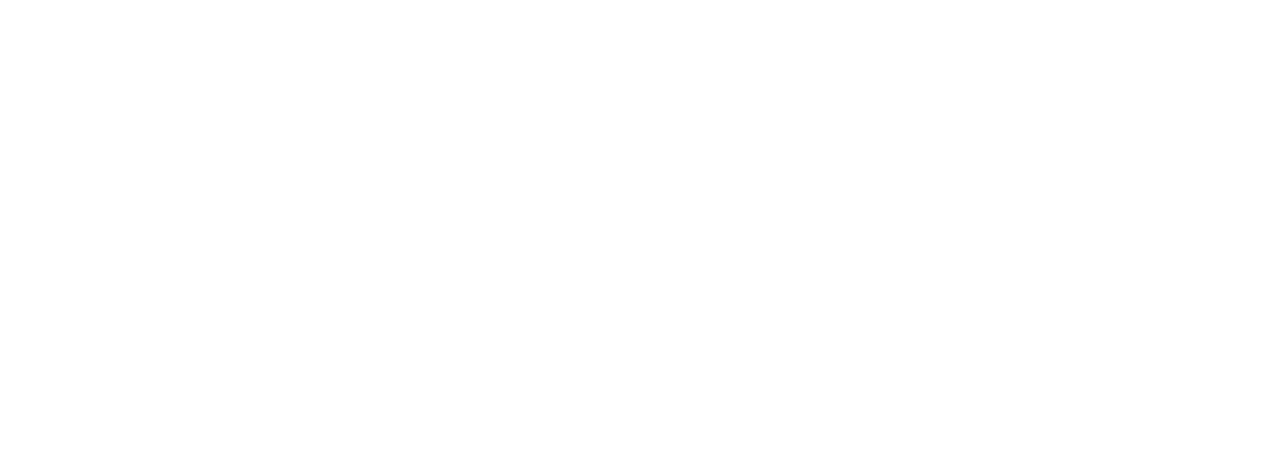
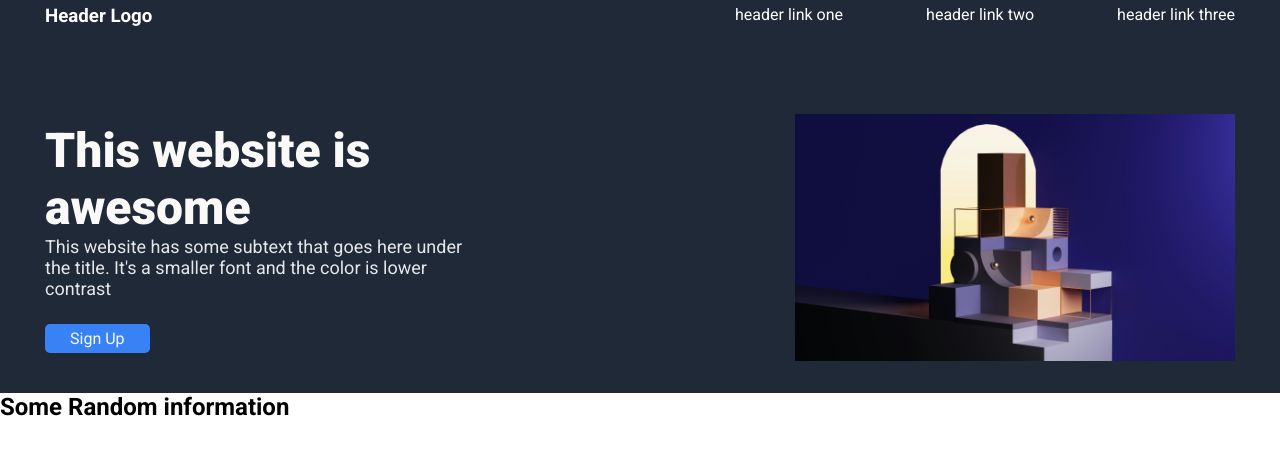
Before and after one commit to 2bTwist/Flexbox, a plain HTML site: page Landing Page/index.html in a window 1280 px wide. Drawn offline with Linux system fonts and the light colour scheme.

Commit message:
Created Header

```diff
--- a/Landing Page/index.html
+++ b/Landing Page/index.html
@@ -3,9 +3,57 @@
 <head>
     <meta charset="UTF-8">
     <meta name="viewport" content="width=device-width, initial-scale=1.0">
-    <title>Document</title>
+    <link rel="stylesheet" href="style.css">
+
+    <!-- Fonts -->
+    <link rel="preconnect" href="https://fonts.googleapis.com">
+    <link rel="preconnect" href="https://fonts.gstatic.com" crossorigin>
+    <link href="https://fonts.googleapis.com/css2?family=Poppins:ital,wght@0,100;0,200;0,300;0,400;0,500;0,600;0,700;0,800;0,900;1,100;1,200;1,300;1,400;1,500;1,600;1,700;1,800;1,900&family=Roboto:ital,wght@0,100;0,300;0,400;0,500;0,700;0,900;1,100;1,300;1,400;1,500;1,700;1,900&display=swap" rel="stylesheet">
+
+    <title>Landing Page</title>
 </head>
 <body>
+    <div class="main-wrapper">
+        <div class="header-wrapper">
+            <div class="header-container">
+                <div class="header-navbar">
+                    <div class="header-logo"><h3>Header Logo</h3></div>
+                    <div class="links">
+                        <div class="link-one">header link one</div>
+                        <div class="link-two">header link two</div>
+                        <div class="link-three">header link three</div>
+                    </div>
+                </div>
+                <div class="header-content">
+                    <div class="header-text">
+                        <h1>This website is awesome</h1>
+                        <p>This website has some subtext that goes here under the title.
+                            It's a smaller font and the color is lower contrast
+                        </p>
+                        <div class="button"><button>Sign Up</button></div>
+                    </div>
 
+                    <div class="header-image">
+                        <img src="creatvise-C1haLd6eH5c-unsplash.jpg" alt="3D abstract cube image">
+                    </div>
+
+                </div>
+            </div>
+        </div>
+
+        <div class="body-wrapper">
+            <div class="body-container">
+                <div class="body-text">
+                    <h2>Some Random information</h2>
+                </div>
+                <div class="illustration">
+                    <div class="image-text-wrapper">
+
+                    </div>
+                </div>
+            </div>
+        </div>
+
+    </div>
 </body>
 </html>
--- a/Landing Page/style.css
+++ b/Landing Page/style.css
@@ -0,0 +1,90 @@
+* {
+    margin: 0;
+    padding: 0;
+    box-sizing: border-box;
+    font-family: "Roboto", sans-serif;
+    box-sizing: border-box;
+}
+
+/* .main-wrapper {
+
+} */
+
+.header-wrapper {
+    display: flex;
+    justify-content: center;
+    background-color: #1f2937;
+    color: white;
+}
+
+.header-container {
+    width: 1200px;
+    /* flex-direction: column; */
+}
+
+.header-navbar {
+    display: flex;
+    width: 1200px;
+    justify-content: space-between;
+    padding: 5px;
+}
+
+.links {
+    width: 500px;
+    display: flex;
+    justify-content: space-between;
+}
+
+.header-content {
+    display: flex;
+    margin-top: 50px;
+    justify-content: space-between;
+}
+
+.header-text {
+    padding: 40px 5px;
+    width: 450px;
+
+    h1 {
+      font-size: 48px;
+      color: #F9FAF8;
+      font-weight: 900;
+    }
+
+    p {
+        font-size: 18px;
+        color: #e5e7eb;
+    }
+}
+
+.header-image {
+    width: 450px;
+    padding: 20px 5px;
+    overflow: hidden;
+
+    img {
+        width: 100%;
+        height: 100%;
+        object-fit: contain;
+    }
+}
+
+.button {
+    margin-top: 25px;
+
+    button {
+        background-color: #3882f6; /* Green */
+        border: none;
+        color: #F9FAF8;
+        padding: 5px 25px;
+        text-align: center;
+        text-decoration: none;
+        display: inline-block;
+        font-size: 16px;
+        border-radius: 5px;
+    }
+
+    button:hover{
+        cursor: pointer;
+    }
+}
```
Also changed, not shown: Flex Training/index.html (indentation only), Landing Page/creatvise-C1haLd6eH5c-unsplash.jpg (added).
